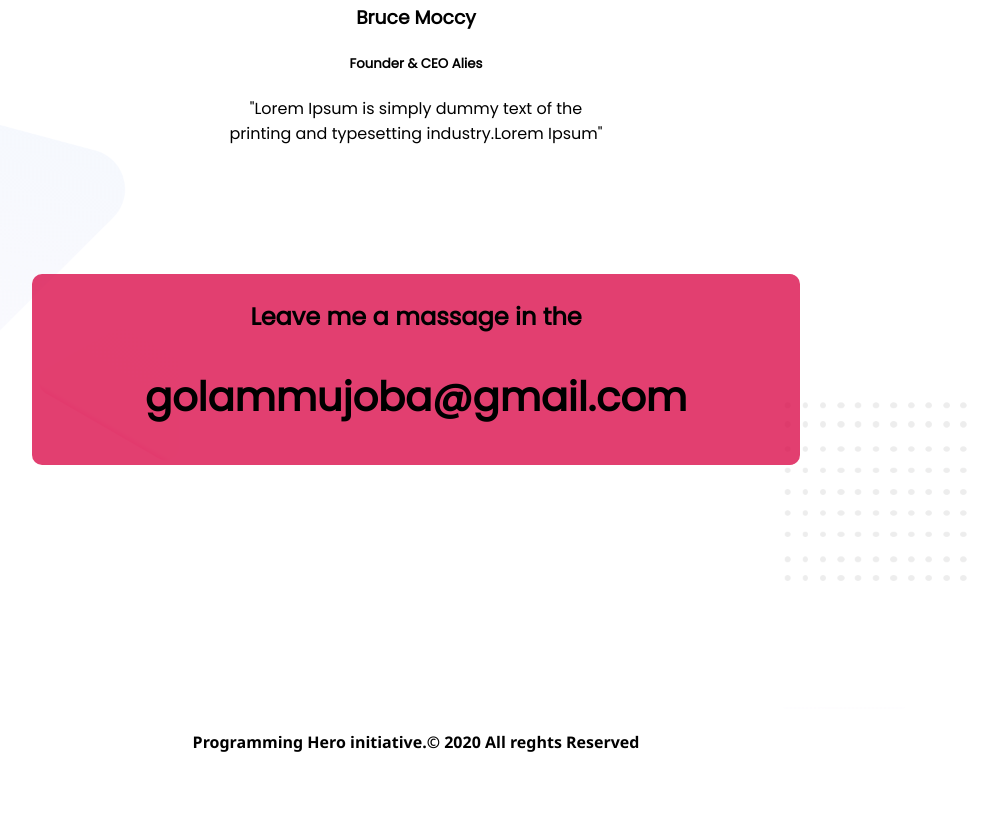
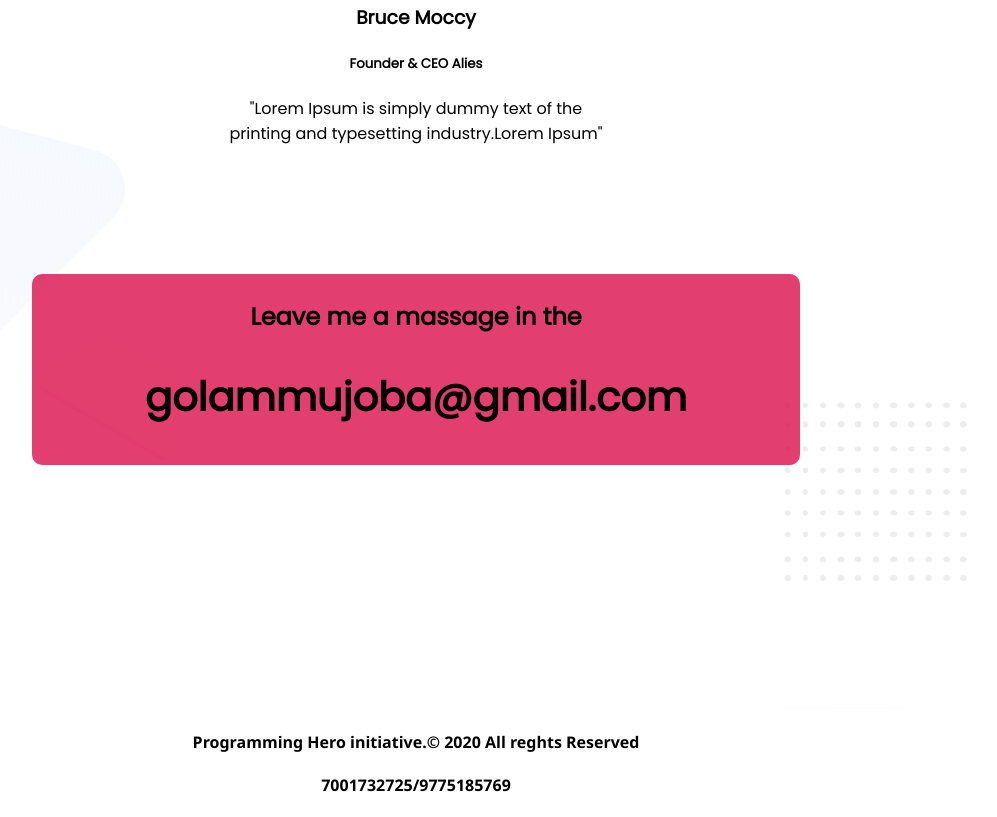
Before and after one commit to Golammujtoba/My-ever-personal-website, a plain HTML site: page index.html in a window 1280 px wide. Shown: the part 2157-2974 px from the top of the page, without its empty margins (224-1221 px from the left). Before the commit the page ends 2931 px from the top, so only its background shows below. Drawn offline with Linux system fonts and the light colour scheme.

Commit message:
add-contact

```diff
--- a/index.html
+++ b/index.html
@@ -59,6 +59,7 @@
     <footer>
         <h4>Programming Hero initiative.© 2020 All reghts Reserved</h4>
     </footer>
+    <h4><Contact->7001732725/9775185769</Contact-></h4>
 </body>
 
 </html>
```
